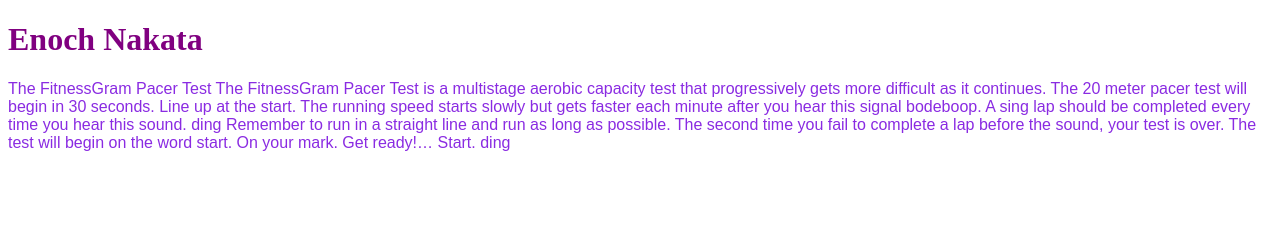
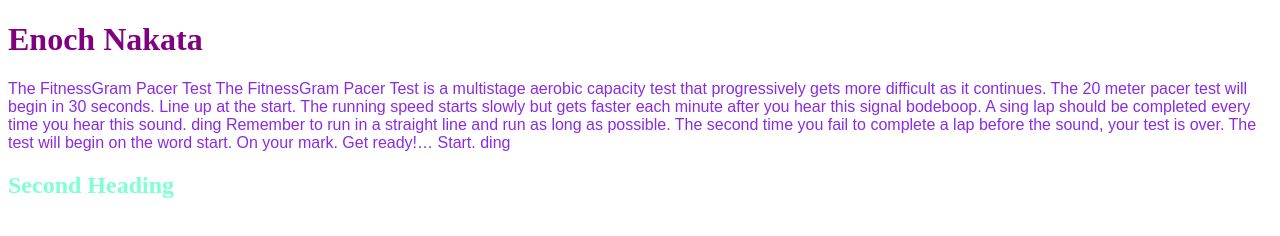
Before and after one commit to enaka301/Github_Rep_Pract, a plain HTML site: page index.html in a window 1280 px wide. Drawn offline with Linux system fonts and the light colour scheme.

Commit message:
added a second heading with stylization

```diff
--- a/index.html
+++ b/index.html
@@ -14,5 +14,8 @@
         The FitnessGram Pacer Test
 The FitnessGram Pacer Test is a multistage aerobic capacity test that progressively gets more difficult as it continues. The 20 meter pacer test will begin in 30 seconds. Line up at the start. The running speed starts slowly but gets faster each minute after you hear this signal bodeboop. A sing lap should be completed every time you hear this sound. ding Remember to run in a straight line and run as long as possible. The second time you fail to complete a lap before the sound, your test is over. The test will begin on the word start. On your mark. Get ready!… Start. ding
     </p>
+    <h2>
+        Second Heading
+    </h2>
 </body>
 </html>
--- a/style.css
+++ b/style.css
@@ -6,3 +6,6 @@ p {
     color: blueviolet;
     font-family: Arial, Helvetica, sans-serif;
 }
+h2 {
+    color: aquamarine;
+}
```
